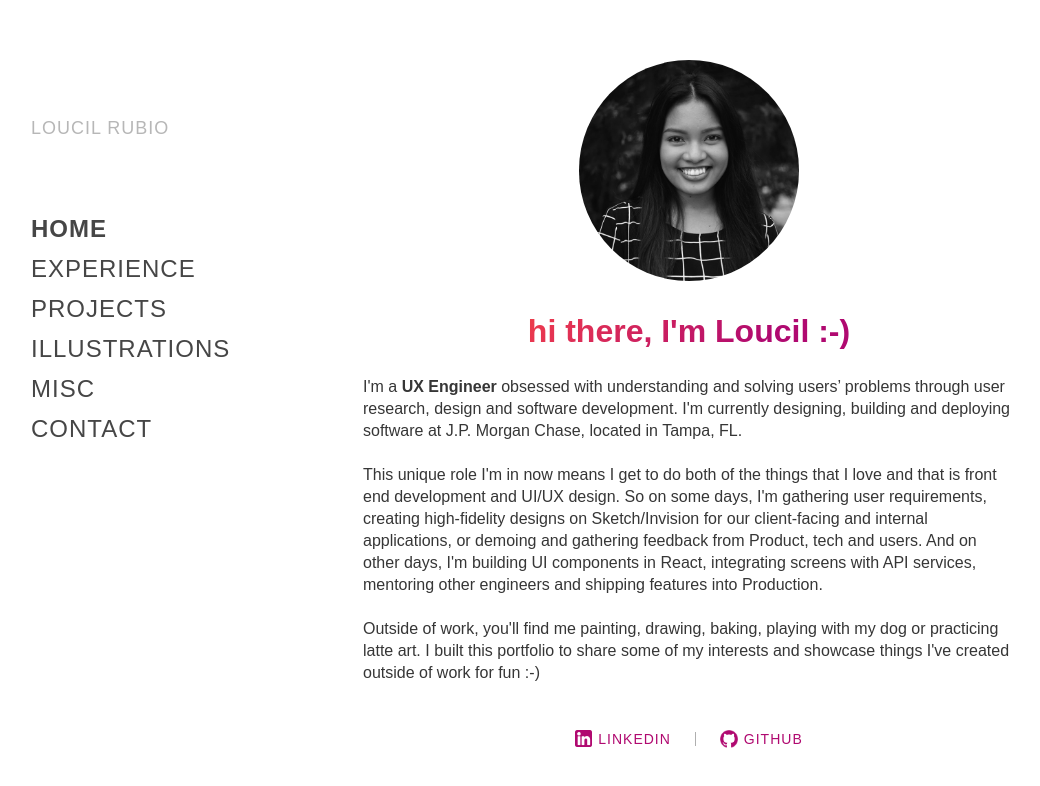
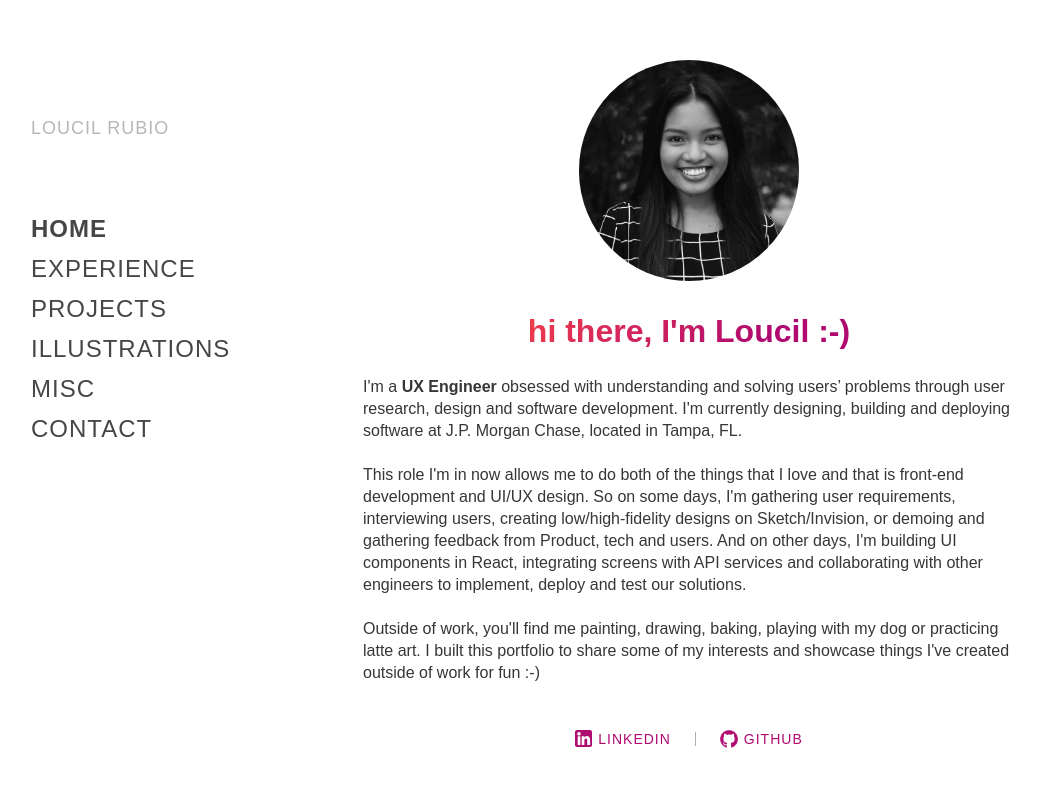
Before and after one commit to loucilvr/loucilrubio.github.io, a React (Create React App) app: page /#/ in a window 1280 px wide. Shown: the part 160-946 px from the top of the page, without its empty margins (99-1139 px from the left). Built offline with nearby package versions, Linux system fonts and the light colour scheme.

Commit message:
copy change

```diff
--- a/src/pages/Home/Home.js
+++ b/src/pages/Home/Home.js
@@ -78,14 +78,14 @@ const Home = () => {
             software at J.P. Morgan Chase, located in Tampa, FL.
             <br />
             <br />
-            This unique role I'm in now means I get to do both of the things
-            that I love and that is front end development and UI/UX design. So
-            on some days, I'm gathering user requirements, creating
-            high-fidelity designs on Sketch/Invision for our client-facing and
-            internal applications, or demoing and gathering feedback from
-            Product, tech and users. And on other days, I'm building UI
-            components in React, integrating screens with API services,
-            mentoring other engineers and shipping features into Production.
+            This role I'm in now allows me to do both of the things that I love
+            and that is front-end development and UI/UX design. So on some days,
+            I'm gathering user requirements, interviewing users, creating
+            low/high-fidelity designs on Sketch/Invision, or demoing and
+            gathering feedback from Product, tech and users. And on other days,
+            I'm building UI components in React, integrating screens with API
+            services and collaborating with other engineers to implement, deploy
+            and test our solutions.
             <br />
             <br />
             Outside of work, you'll find me painting, drawing, baking, playing
```
